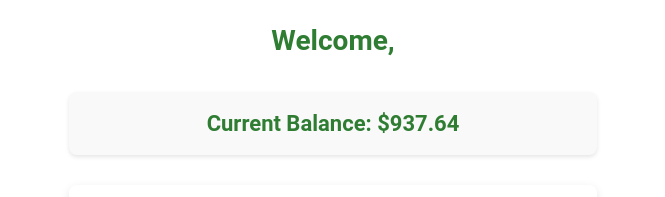
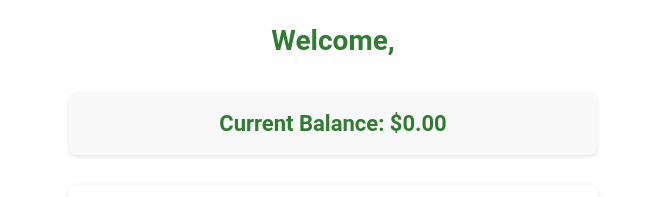
Before and after one commit to upenn-cis-4120/BillSplitter, a React (Create React App) app: page /BillSplitter/login in a window 1280 px wide. Both pictures are taken after a click on the button "Log in". Shown: the top 197 px of the page, without its empty margins (307-972 px from the left). Built offline with nearby package versions, Linux system fonts and the light colour scheme.

Commit message:
one line edit

```diff
--- a/src/components/Dashboard.jsx
+++ b/src/components/Dashboard.jsx
@@ -9,7 +9,7 @@ function Dashboard({ user, currentBalance }) {
 
       {/* Display Current Balance */}
       <div className="balance-section">
-        <h3>Current Balance: $937.64</h3>
+        <h3>Current Balance: $0.00</h3>
       </div>
 
       {/* Bills Section */}
```
